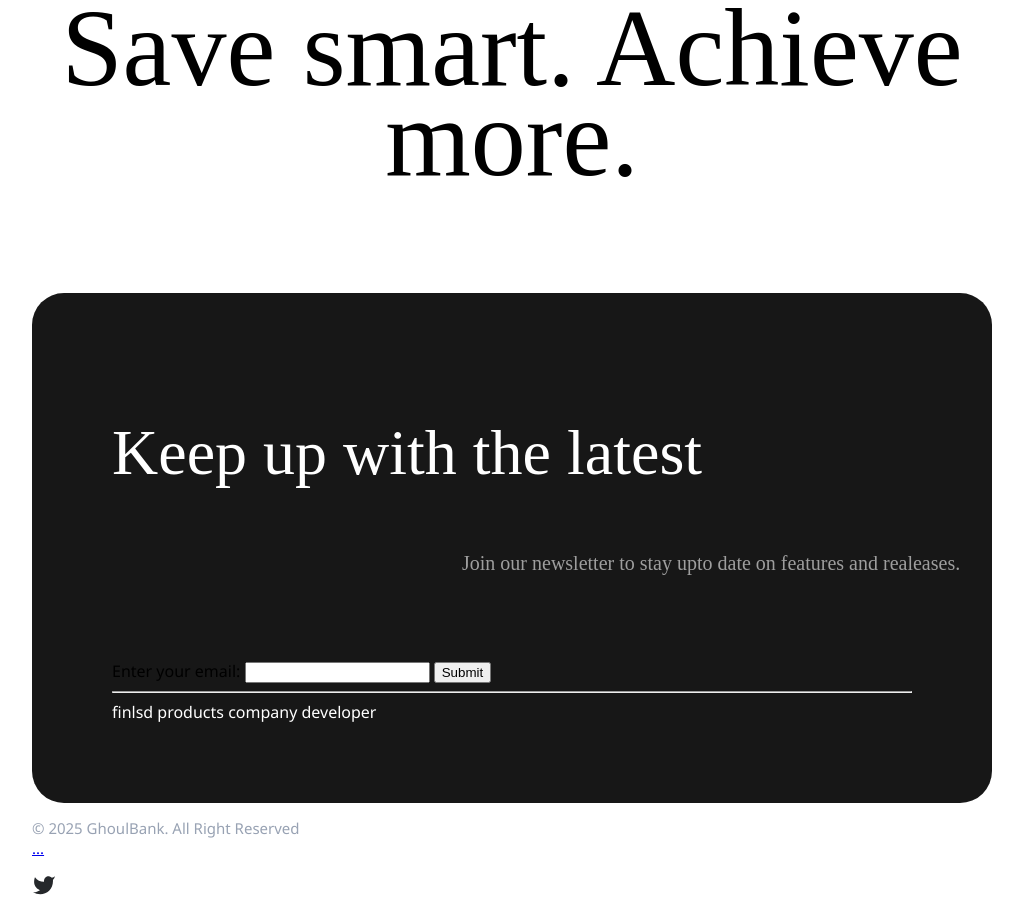
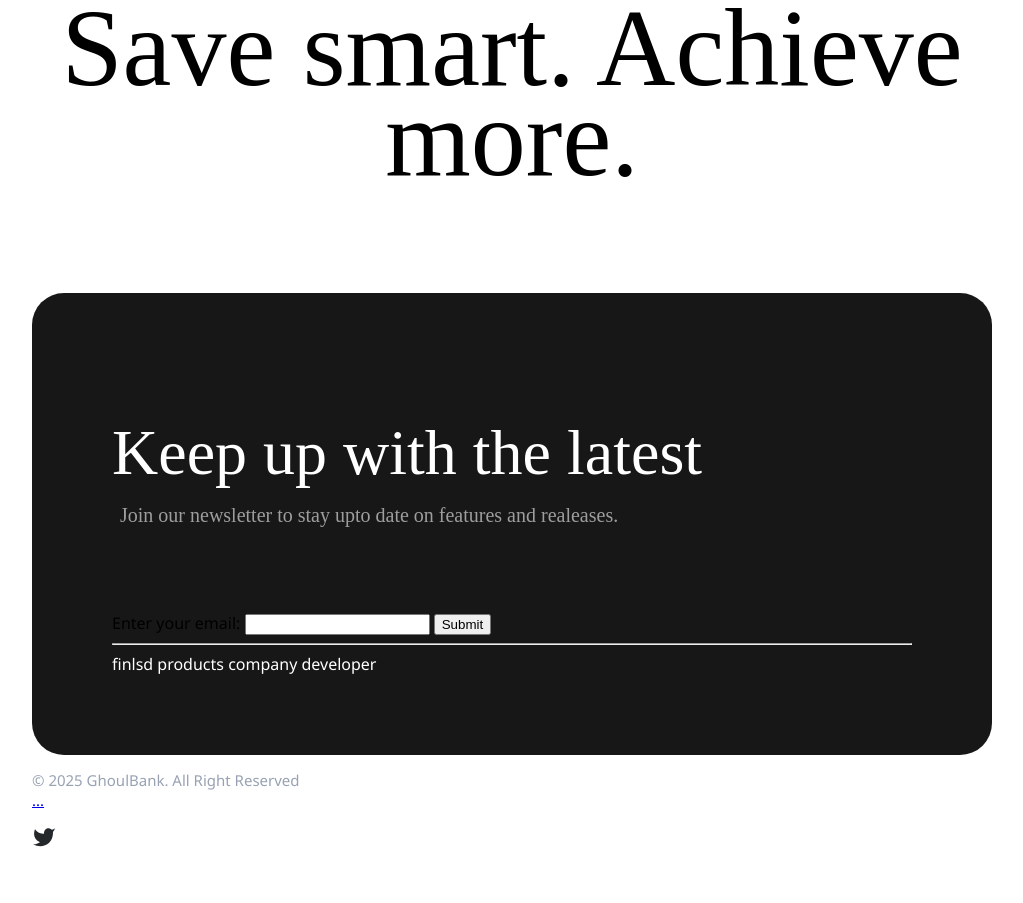
Before and after one commit to RamizTaghiyev/Project1Website, a plain HTML site: page index.html in a window 1280 px wide. Shown: the part 3486-4389 px from the top of the page, without its empty margins (128-1151 px from the left). After the commit the page ends 4341 px from the top, so only its background shows below. Drawn offline with Linux system fonts and the light colour scheme; files whose address does not match are found by name.

Commit message:
Add files via upload

```diff
--- a/styles.css
+++ b/styles.css
@@ -367,6 +367,8 @@
 line-height: 117%;
 letter-spacing: -3%;
 color: white;
+margin-bottom: 2%;
+
 }
 
 
@@ -378,6 +380,8 @@
 letter-spacing: 3%;
 text-align: left;
 color: rgba(158, 158, 158, 1);
+margin-left: 1%;
+margin-top: 2%;
 
 }
 
```
